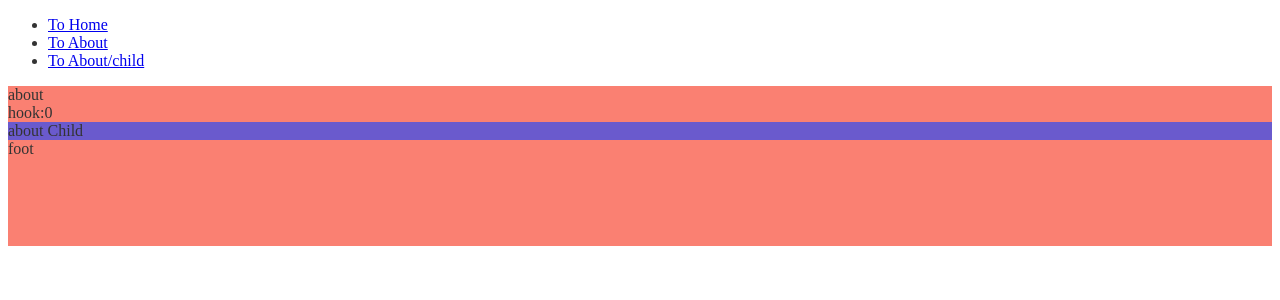
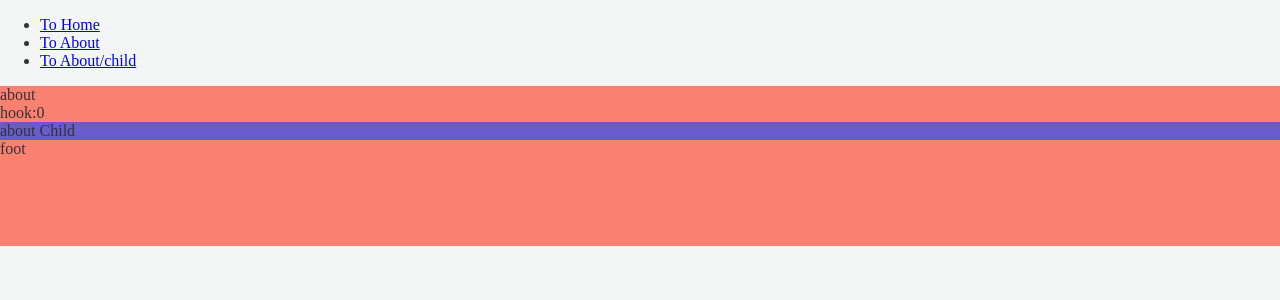
Before and after one commit to jackIsZlg/react-self-webpack, a React app: page /#/about/child in a window 1280 px wide. Shown: the top 300 px of the page. Built offline with nearby package versions, Linux system fonts and the light colour scheme.

Commit message:
增加css合并压缩功能

```diff
--- a/package.json
+++ b/package.json
@@ -57,6 +57,7 @@
     "webpack": "^4.43.0",
     "webpack-cli": "^3.3.11",
     "webpack-dev-server": "^3.10.3",
-    "webpack-merge": "^4.2.2"
+    "webpack-merge": "^4.2.2",
+    "webpackbar": "^4.0.0"
   }
 }
--- a/src/index.less
+++ b/src/index.less
@@ -1,4 +1,36 @@
-body {
-    background-color: white;
+html,body {
+    margin: 0 auto;
+    padding: 0 !important;
+    width: 100%;
+    height: 100%;
+    min-height: 100vh;
+    color: #323232;
+    background: #F4F6F6;
+    font-family: "wptFontMain" !important;
     // background-image: url('../image/123.jpg');
 }
+
+*{
+    -webkit-tap-highlight-color: rgba(255, 255, 255, 0) ;
+    -webkit-tap-highlight-color: transparent ;
+}
+
+input,textarea{
+    outline: none;
+    color: #333333;
+    font-family: "wptFontMain" !important;
+    caret-color: #AB3B3A;
+    &::-webkit-input-placeholder { /* WebKit, Blink, Edge */
+        color: #C8C8C8;
+    }
+    &:-moz-placeholder { /* Mozilla Firefox 4 to 18 */
+        color: #C8C8C8;
+    }
+    &:-ms-input-placeholder { /* Internet Explorer 10-11 */
+        color: #C8C8C8;
+    }
+}
+
+.button{
+    cursor: pointer;
+}
--- a/src/views/About/AboutChild/index.m.less
+++ b/src/views/About/AboutChild/index.m.less
@@ -1,3 +1,4 @@
+// @import "@/config/common.less";
 .child {
     background-color: slateblue;
 }
--- a/src/views/About/index.m.less
+++ b/src/views/About/index.m.less
@@ -1,3 +1,4 @@
+// @import "~@/config/common.less";
 .about {
     width: 100%;
     height: 10rem;
--- a/src/views/Home/index.js
+++ b/src/views/Home/index.js
@@ -24,8 +24,8 @@ class Home extends Component {
                     当前统计到的数值：
                     {count}
                 </div>
-                <button onClick={addCount1}>增加</button>
-                <button onClick={delCount1}>删除</button>
+                <button className={S.button} onClick={addCount1}>增加</button>
+                <button className={S.button} onClick={delCount1}>删除</button>
             </div>
         );
     }
--- a/webpack/webpack.dev.js
+++ b/webpack/webpack.dev.js
@@ -12,7 +12,8 @@ const devConfig = {
         stats: 'errors-only', // 终端仅打印 error
         overlay: false, // 默认不启用
         clientLogLevel: 'silent', // 日志等级
-        compress: true // 是否启用 gzip 压缩
+        compress: true, // 是否启用 gzip 压缩
+        progress: true, // 开启进度条
     },
 };
 
--- a/webpack/webpack.pro.js
+++ b/webpack/webpack.pro.js
@@ -2,6 +2,7 @@ const merge = require('webpack-merge');
 const MiniCssExtractPlugin = require('mini-css-extract-plugin');
 const TerserPlugin = require('terser-webpack-plugin');
 const OptimizeCssAssetsPlugin = require('optimize-css-assets-webpack-plugin');
+const WebpackBar = require('webpackbar');
 
 const baseConfig = require('./webpack.base');
 const { assetsPath } = require('./utils');
@@ -10,6 +11,19 @@ const prodConfig = {
     mode: 'production',
     devtool: 'nosources-source-map', // source-map 是完整的不过体积大很多
     optimization: {
+        splitChunks: {
+            cacheGroups: {
+                // 提取公共部分的css进行合并，暂时关闭
+                // styles: {
+                //     name: 'styles',
+                //     test: /\.(le|c)ss$/,
+                //     chunks: 'all',
+                //     enforce: true,
+                //     priority: 80,
+                //     minChunks: 1,
+                // },
+            }
+        },
         minimizer: [
             // 用来压缩 js 代码
             new TerserPlugin({
@@ -28,12 +42,12 @@ const prodConfig = {
             }),
             // 用来压缩css代码
             new OptimizeCssAssetsPlugin({
-                cssProcessor: require('cssnano'),
+                cssProcessor: require('cssnano'), // 指定一个优化css的处理器，默认cssnano
                 cssProcessorOptions: {
                     reduceIdents: false,
                     autoprefixer: false,
                     safe: true,
-                    discardComments: {
+                    discardComments: { // 对注释的处理
                         removeAll: true
                     }
                 }
@@ -41,6 +55,8 @@ const prodConfig = {
         ]
     },
     plugins: [
+        // 添加进度条
+        new WebpackBar(),
         new MiniCssExtractPlugin({
             filename: assetsPath('css/[name].[contenthash:8].css'),
             chunkFilename: assetsPath('css/[name].[id].[contenthash:8].css')
```
Also changed, not shown: 1 other file (tests, documents, lock files or other folders).
